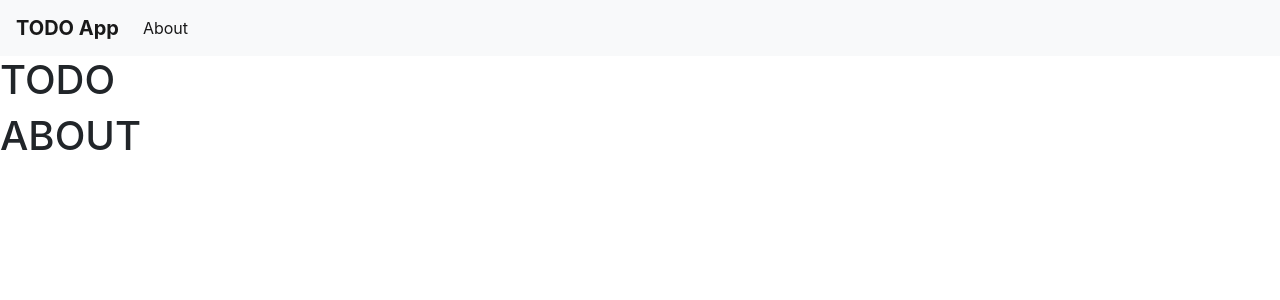
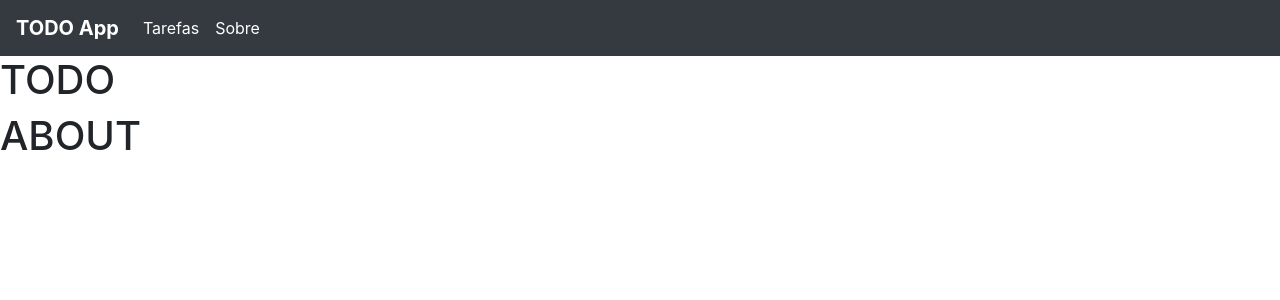
Before and after one commit to lucasfalm/react-training, a React (Create React App) app in the folder todo-app/client-side/: page / in a window 1280 px wide. Shown: the top 300 px of the page. Built offline with nearby package versions, Linux system fonts and the light colour scheme.

Commit message:
fix menu, with bg black

```diff
--- a/todo-app/client-side/src/template/menu.jsx
+++ b/todo-app/client-side/src/template/menu.jsx
@@ -1,15 +1,18 @@
 import React from 'react'
 
 export default _ =>
-    <nav class="navbar navbar-expand-lg navbar-light bg-light">
+    <nav class="navbar navbar-expand-lg navbar navbar-dark bg-dark">
         <a class="navbar-brand" href="#"> <strong>TODO App</strong></a>
         <button class="navbar-toggler" type="button" data-toggle="collapse" data-target="#navbarNavDropdown" aria-controls="navbarNavDropdown" aria-expanded="false" aria-label="Toggle navigation">
             <span class="navbar-toggler-icon"></span>
         </button>
-            <div class="collapse navbar-collapse" id="navbarNavDropdown">
+        <div class="collapse navbar-collapse" id="navbarNavDropdown">
             <ul class="navbar-nav">
                 <li class="nav-item active">
-                    <a class="nav-link" href="#">About <span class="sr-only">(current)</span></a>
+                    <a class="nav-link" href="#">Tarefas <span class="sr-only">(current)</span></a>
+                </li>
+                <li class="nav-item active">
+                    <a class="nav-link" href="#">Sobre <span class="sr-only">(current)</span></a>
                 </li>
             </ul>
         </div>
```
